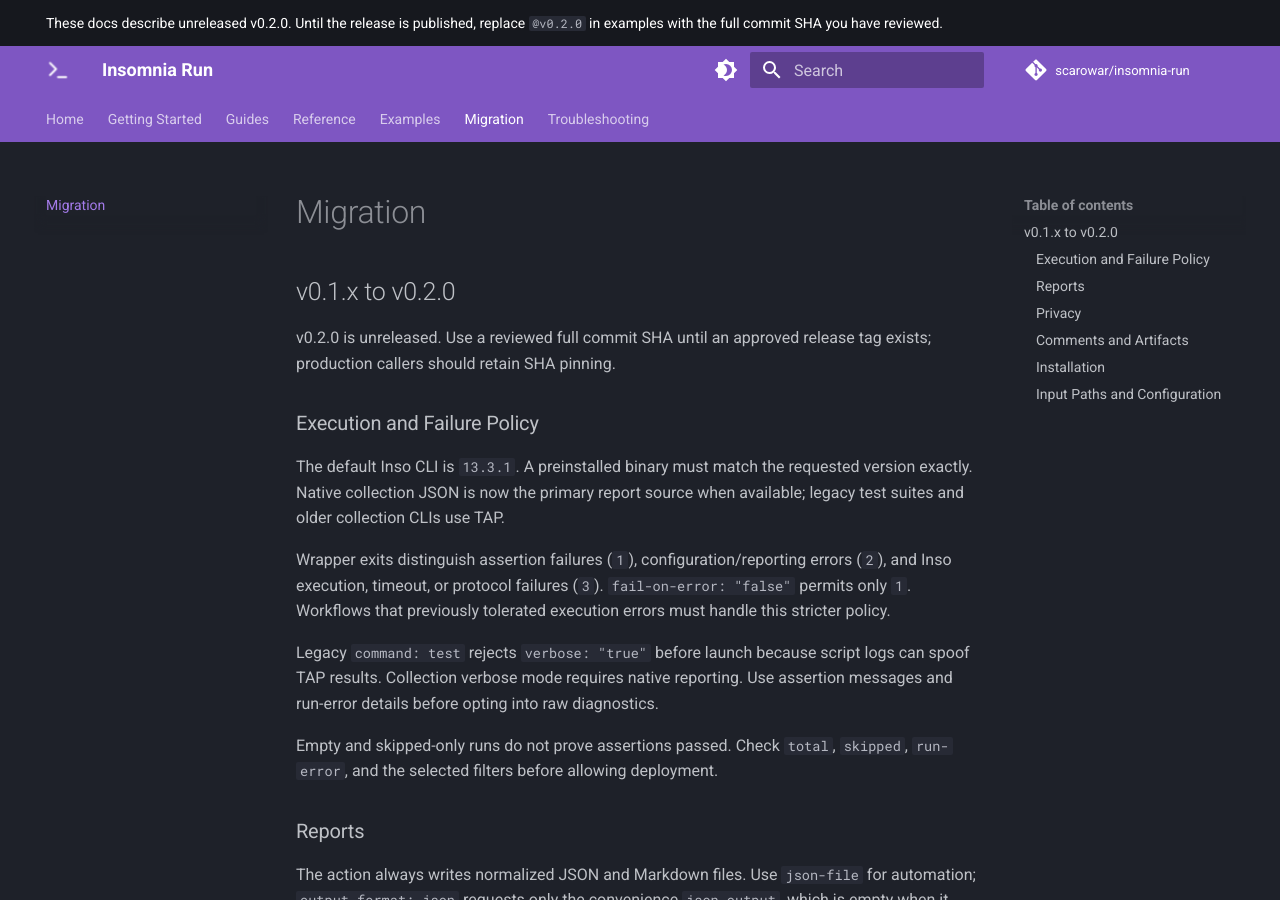
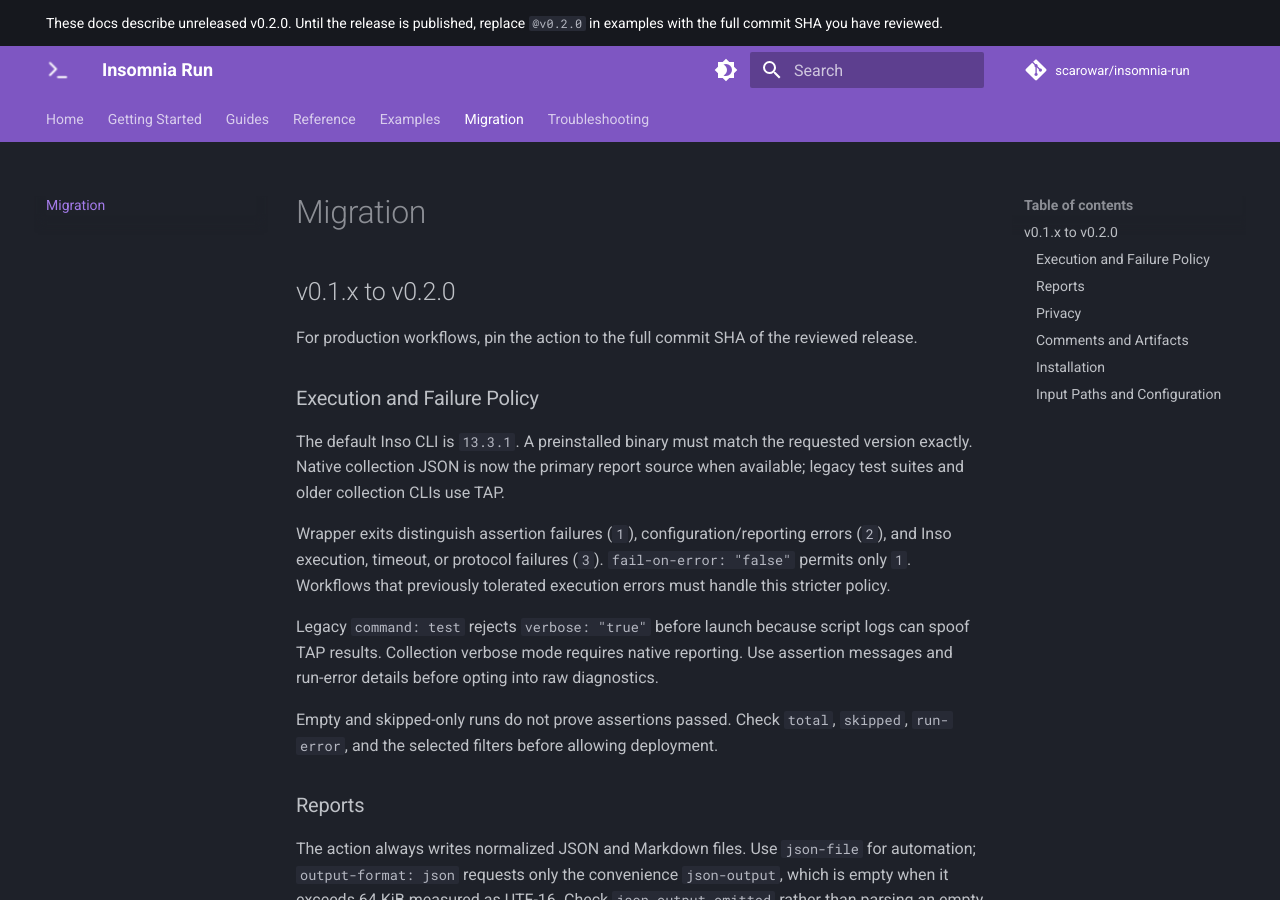
Before and after one commit to scarowar/insomnia-run, an MkDocs documentation site: the page built from docs/migration.md, in a window 1280 px wide and 900 px high. Built offline with MkDocs 1.6.1 and Material for MkDocs 9.7.7, drawn with Linux system fonts in a browser that asks for light colours; comment, search, counter and statistics services are not loaded.

Commit message:
docs: remove temporary release warnings from published guides
Keep usage documentation valid after v0.2.0 publication and retain
production SHA-pinning guidance. Point the changelog comparison at the
release tag; record the actual release date during publication preparation.

```diff
--- a/docs/migration.md
+++ b/docs/migration.md
@@ -2,7 +2,7 @@
 
 ## v0.1.x to v0.2.0
 
-v0.2.0 is unreleased. Use a reviewed full commit SHA until an approved release tag exists; production callers should retain SHA pinning.
+For production workflows, pin the action to the full commit SHA of the reviewed release.
 
 ### Execution and Failure Policy
 
```
Also changed, not shown: CHANGELOG.md (+2 -2 lines), README.md (+1 -1 lines), RELEASE.md (+1 -1 lines), docs/examples/index.md (+1 -1 lines), docs/getting-started/index.md (+1 -1 lines), docs/index.md (+0 -2 lines), docs/reference/compatibility.md (+1 -1 lines).
